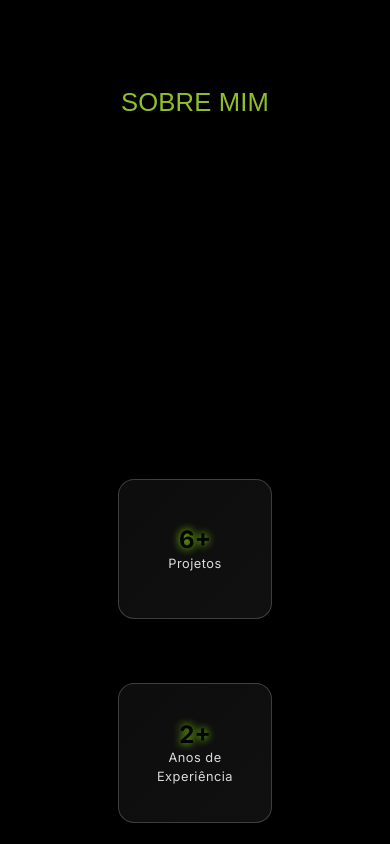
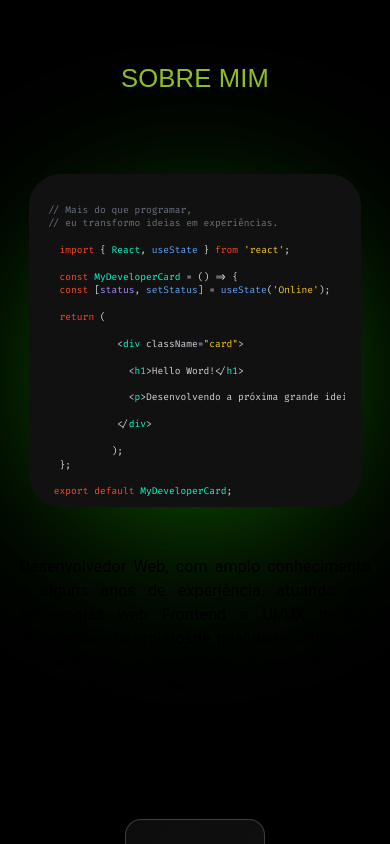
Before and after one commit to Lucasgarcc/garcia-dev, a Next.js app in the folder new-portfolio/: page / in a window 390 px wide. Shown: the part 900-1744 px from the top of the page. Built offline with nearby package versions, Linux system fonts and the light colour scheme; a web font is replaced by a local one.

Commit message:
feat: :sparkles: Adiciona componente `CodCard`, visual de código react, ajustes nos componentes  da sessão `About`

```diff
--- a/new-portfolio/src/app/components/Home/AboutMe/AboutMe.module.css
+++ b/new-portfolio/src/app/components/Home/AboutMe/AboutMe.module.css
@@ -1,7 +1,6 @@
 .aboutMeContainer {
     display: flex;
     margin: 0 auto;
-    padding: 1.5rem;
     justify-content: center;
     align-items: center;
     width: 100%;
@@ -22,7 +21,7 @@
     height: auto;
 }
 
-@media screen and (max-width: 1024px) {
+@media screen and (max-width: 1300px) {
     .aboutMeContainer {
         flex-direction: column;
         align-items: center;
--- a/new-portfolio/src/app/components/Home/AboutMe/AboutMe.tsx
+++ b/new-portfolio/src/app/components/Home/AboutMe/AboutMe.tsx
@@ -5,6 +5,7 @@ import { Typography} from '@mui/material';
 import { motion } from 'framer-motion';
 import Styles from './AboutMe.module.css';
 import Statistics from './Statistics/Statistics';
+import CodeCard from './Statistics/CodeCard/CodeCard';
 
 const AboutMe = ( ) => {
     return (
@@ -15,8 +16,8 @@ const AboutMe = ( ) => {
                 animate={{ opacity: 1, y: 0 }}
                 transition={{ duration: 0.5 }}
                 >
-                <Typography marginTop={10} color='var(--primary-c-2)' textTransform={'uppercase'}
-                variant="h4" className={Styles.title} textAlign={'center'} fontFamily='var(--font-title)' gutterBottom fontWeight={450}>
+                <Typography marginTop={7} color='var(--primary-c-2)' textTransform={'uppercase'}
+                variant="h4" className={Styles.title} marginBottom={10} textAlign={'center'} fontFamily='var(--font-title)' gutterBottom fontWeight={450}>
                     Sobre Mim
                 </Typography>
                 <div className={Styles.aboutMeContainer}>
@@ -29,6 +30,7 @@ const AboutMe = ( ) => {
                         <Statistics/>
 
                     </div>
+                    <CodeCard />
                     <figure className={Styles.aboutContentImage}>
                     </figure>
                 </div>
--- /dev/null
+++ b/new-portfolio/src/app/components/Home/AboutMe/Statistics/CodeCard/CodeCard.module.css
@@ -0,0 +1,133 @@
+@import url('https://fonts.googleapis.com/css2?family=Inter:wght@400;500;600;700&display=swap');
+@import url('https://fonts.googleapis.com/css2?family=Fira+Code:wght@400;500;600;700&display=swap');
+
+
+
+
+.CodeContainer {
+    margin: 0 auto;
+    width: max-content;
+    height: auto;
+    font-family: 'Fira Code', monospace;
+    color: #d1d5db;
+    line-height: 1.5;
+    border-radius: 1rem;
+    overflow-y: auto;
+    overflow-x: hidden;
+    white-space: pre;
+}
+
+.Comment { color: #6b7280; }
+.Keyword { color: #ff4824; }
+.Function { color: #60a5fa; }
+.String { color: #facc15; }
+.Prop { color: #a78bfa; }
+.Component { color: #03ffc8; }
+
+.CodeCardWrapper {
+    position: relative;
+    width: 90%; /* Garante que o card ocupe 90% da largura da tela */
+    height: auto;
+    max-width: 1000px; /* Impede que ele fique grande demais em telas largas */
+    aspect-ratio: 16 / 9; /* Mantém a proporção de uma tela widescreen */
+    display: flex; /* Habilita o Flexbox */
+    flex-direction: row;
+    border-radius: 2rem;
+    overflow: hidden;
+     /*z-index: 10;
+   box-shadow: rgba(7, 255, 3, 0.243) -2px -20px 20px 5px, rgba(2, 255, 120, 0.302) 2px 20px 20px 5px;*/
+}
+
+.CircularShadow {
+    position: absolute;/* Centraliza a sombra atrás do card */
+    top: 50%;
+    left: 0;
+    transform: translate(-50%, -50%);
+
+    width: 100%; /* Ajuste o tamanho do círculo da sombra */
+    height: auto;
+    border-radius: 50%; /* Faz com que o elemento seja um círculo */
+    z-index: -1; /* Coloca a sombra atrás do card */
+
+    /* A sombra que você forneceu */
+}
+
+/* Garante que os gradientes fiquem atrás do conteúdo principal */
+.GradientSpot,
+.GradientSpot1,
+.GradientSpot2 {
+    position: absolute;
+    filter: blur(80px);
+    opacity: 0.6;
+    z-index: -1000;
+}
+
+.GradientSpot1 {
+
+    width: 100%;
+
+    height: 400px;
+
+    top: 0%;
+
+    left: 0%;
+
+    background: radial-gradient(circle, rgb(41, 255, 3), transparent 80%);
+
+}
+
+/* Seções interna para o código e para os anéis. */
+.ContentSection {
+
+    flex: 1; /* Permite que cada seção ocupe metade do espaço */
+    display: flex;
+    justify-content: center;
+    height: auto;
+    align-items: center;
+    padding: 5rem;
+}
+
+/* O conteúdo de código. Use unidades fluidas para a fonte. */
+.CodeContainer {
+    font-size: clamp(0.75rem, 1.2vw, .7rem); /* Fonte fluida */
+    line-height: 1.2;
+    color: #d1d5db;
+    overflow-x: auto;
+    white-space: pre;
+    max-width: 100%; /* Garante que o conteúdo não ultrapasse o contêiner */
+    height: auto;
+}
+
+/* Media Queries para telas pequenas */
+@media (max-width: 1024px) {
+    .CodeCardWrapper {
+        width:  100%;
+        flex-direction: column; /* Empilha os elementos verticalmente */
+        aspect-ratio: unset; /* Desativa a proporção fixa para o layout de coluna */
+        height: auto; /* Permite que a altura se ajuste ao conteúdo */
+    }
+
+    .ContentSection {
+        padding: 1.5rem 1rem .5rem 1.2rem;
+    }
+}
+
+@media (max-width: 768px) {
+
+    .CodeCardWrapper {
+        width: 90%; /* Garante que o card ocupe 100% da largura da tela */
+        flex-direction: column; /* Empilha os elementos verticalmente */
+        aspect-ratio: 16 / 16; /* Desativa a proporção fixa para o layout de coluna */
+        height: 20%; /* Permite que a altura se ajuste ao conteúdo */
+    }
+    .ContentSection {
+        width: 100%;
+        height: 97%;
+
+    }
+    .CodeContainer {
+        line-height: 1.4;
+        width: 100%; /* Garante que o conteúdo ocupe toda a largura disponível */
+        font-size: clamp(0.6rem, 1.5vw, 0.7rem); /* Ajusta o tamanho da fonte para telas muito pequenas */
+    }
+}
--- /dev/null
+++ b/new-portfolio/src/app/components/Home/AboutMe/Statistics/CodeCard/CodeCard.tsx
@@ -0,0 +1,66 @@
+'use client';
+'../../../../styles/globals.css';
+import { motion, useAnimationFrame } from 'framer-motion';
+import { useRef, useState } from 'react';
+import Style from './CodeCard.module.css';
+
+
+const CodeCard = () => {
+
+    const [writing, setWriting] = useState(false);
+
+
+    const [rotation, setRotation] = useState({ x: 0, y: 0 });
+
+
+    const handleWrite = () => {
+        if (writing) return;
+        setWriting(true);
+    }
+
+    // Conteúdo HTML do bloco de código, formatado como uma string para evitar erros de sintaxe JSX
+
+    const codeContent = `
+        <span class="${Style.Comment}">
+// Mais do que programar,
+// eu transformo ideias em experiências.
+</span><br />  <span class="${Style.Keyword}">import</span> { <span class="${Style.Component}">React</span>, <span class="${Style.Function}">useState</span> } <span class="${Style.Keyword}">from</span> <span class="${Style.String}">'react'</span>;<br /><br />  <span class="${Style.Keyword}">const</span> <span class="${Style.Component}">MyDeveloperCard</span> = () => {<br />&nbsp;&nbsp;<span class="${Style.Keyword}">const</span> [<span class="${Style.Prop}">status</span>, <span class="${Style.Function}">setStatus</span>] = <span class="${Style.Function}">useState</span>(<span class="${Style.String}">'Online'</span>);<br /><br />&nbsp;&nbsp;<span class="${Style.Keyword}">return</span> (<br />
+        &nbsp;&nbsp;&nbsp;&nbsp;&lt;<span class="${Style.Component}">div</span> <span class="">className</span>=<span class="${Style.String}">"card"</span>&gt;<br />
+        &nbsp;&nbsp;&nbsp;&nbsp;&nbsp;&nbsp;&lt;<span class="${Style.Component}">h1</span>&gt;Hello Word!&lt;/<span class="${Style.Component}">h1</span>&gt;<br />
+        &nbsp;&nbsp;&nbsp;&nbsp;&nbsp;&nbsp;&lt;<span class="${Style.Component}">p</span>&gt;Desenvolvendo a próxima grande ideia.&lt;/<span class="${Style.Component}">p</span>&gt;<br />
+        &nbsp;&nbsp;&nbsp;&nbsp;&lt;/<span class="${Style.Component}">div</span>&gt;<br />
+         &nbsp;&nbsp;);<br />  };<br /><br/> <span class="${Style.Keyword}">export default</span> <span class="${Style.Component}">MyDeveloperCard</span>;
+    `
+
+
+    return (
+        <>
+        <section className="flex relative items-center  justify-center">
+            {/* Os gradientes permanecem fora do card para serem posicionados no fundo. */}
+            <div className={`${Style.GradientSpot} ${Style.GradientSpot1}`}></div>
+            <div className={`${Style.GradientSpot} ${Style.GradientSpot2}`}></div>
+
+            {/* Este é o novo contêiner principal do card, que irá gerenciar a proporção e a sombra. */}
+            <div className={`${Style.CodeCardWrapper}`}>
+                 <div className={Style.CircularShadow}></div>
+                {/* Seção do código. */}
+                <div className={`${Style.ContentSection} bg-[#111111]`}>
+                <div className={Style.CodeContainer} dangerouslySetInnerHTML={{ __html: codeContent }}/>
+                </div>
+
+                {/* Seção dos anéis gráficos. */}
+                <div className={`${Style.ContentSection} relative`}>
+                <div className="absolute inset-0  bg-[#111111] z-10">
+                    <div className="absolute w-full h-full">
+                    <div className={`absolute ${Style.GraphicRing} rounded-full`} style={{ top: '20%', right: '10%', width: '150px', height: '150px' }}></div>
+                    <div className="absolute GraphicRing rounded-full opacity-60" style={{ top: '50%', right: '0', width: '250px', height: '250px' }}></div>
+                    </div>
+                </div>
+                </div>
+            </div>
+            </section>
+        </>
+    );
+};
+
+export default CodeCard;
--- a/new-portfolio/src/app/components/Home/AboutMe/Statistics/Statistics.module.css
+++ b/new-portfolio/src/app/components/Home/AboutMe/Statistics/Statistics.module.css
@@ -78,7 +78,7 @@
 }
 
 
-@media screen and (max-width: 1024px) {
+@media screen and (max-width: 1768px) {
   .ContainerStatistics {
     justify-content: center;
     align-items: center;
@@ -113,6 +113,6 @@
 
 @media screen and (max-width: 448px) {
   .StatisticBox {
-    width: 50%;
+    width: 40%;
   }
 }
```
